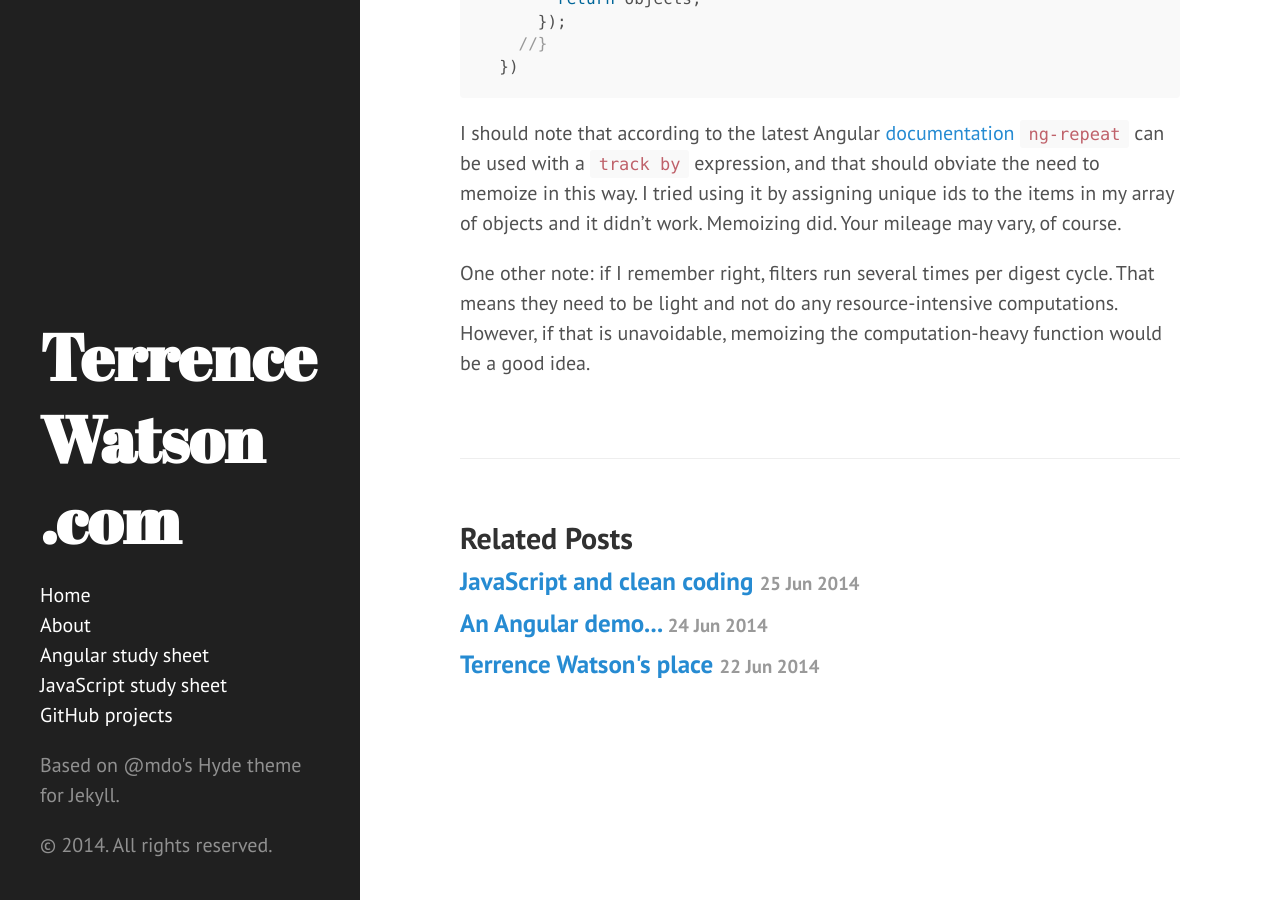
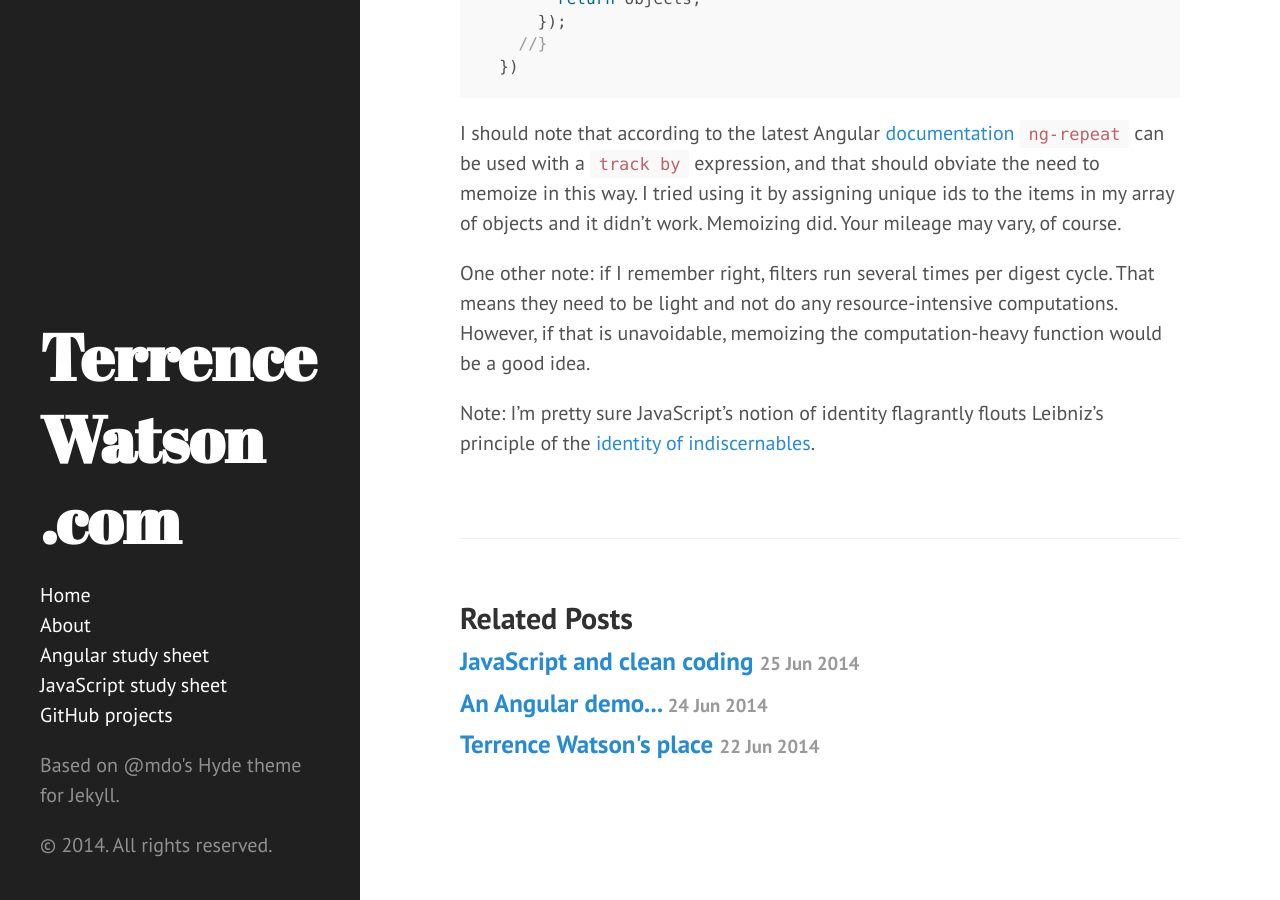
Before and after one commit to selfinterest/selfinterest.github.io, a Jekyll site: the page built from _posts/2014-06-28-memoize.md, in a window 1280 px wide and 900 px high, scrolled down 2870 px. Built offline with Jekyll 4.4.1, drawn with Linux system fonts in a browser that asks for light colours; nearby versions of some CDN libraries; Markdown is read by kramdown in place of the engine named in the settings.

Commit message:
Added memoizing post

```diff
--- a/_posts/2014-06-28-memoize.md
+++ b/_posts/2014-06-28-memoize.md
@@ -83,3 +83,6 @@ angular.module("TestApp.filters", [])
 I should note that according to the latest Angular [documentation](https://docs.angularjs.org/api/ng/directive/ngRepeat) `ng-repeat` can be used with a `track by` expression, and that should obviate the need to memoize in this way. I tried using it by assigning unique ids to the items in my array of objects and it didn't work. Memoizing did. Your mileage may vary, of course.
 
 One other note: if I remember right, filters run several times per digest cycle. That means they need to be light and not do any resource-intensive computations. However, if that is unavoidable, memoizing the computation-heavy function would be a good idea.
+
+Note:
+I'm pretty sure JavaScript's notion of identity flagrantly flouts Leibniz's principle of the [identity of indiscernables](http://plato.stanford.edu/entries/identity-indiscernible/).
```
